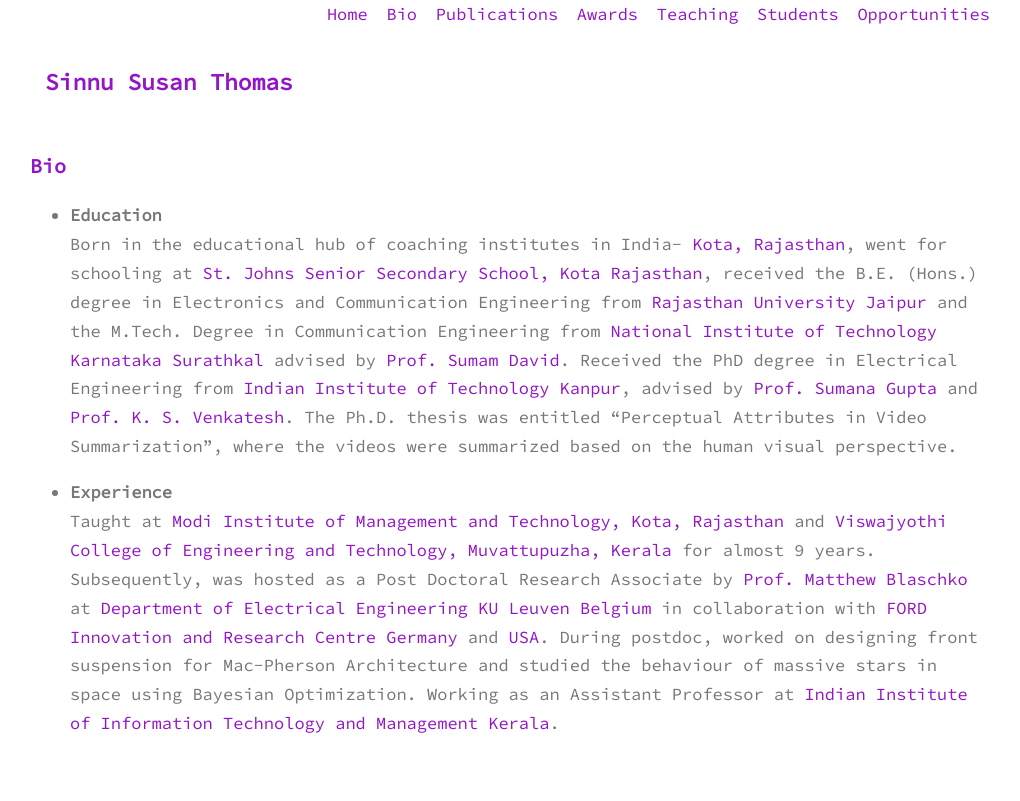
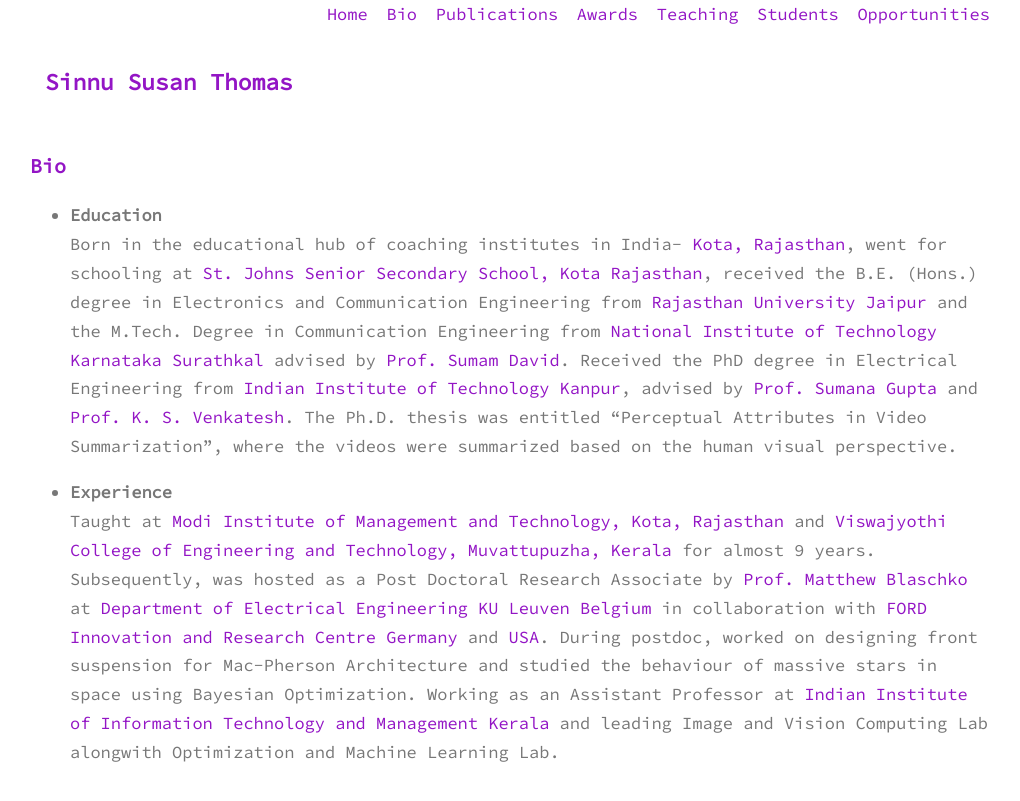
Before and after one commit to sinnuthomas/sinnuthomas.github.io, a Jekyll site: the page built from bio.md, in a window 1280 px wide. Shown: the top 801 px of the page, without its empty margins (130-1150 px from the left). Built offline with Jekyll 4.4.1, drawn with Linux system fonts in a browser that asks for light colours.

Commit message:
Update bio.md

```diff
--- a/bio.md
+++ b/bio.md
@@ -9,4 +9,4 @@
 
 * **Experience**
   <br/>
-Taught at [Modi Institute of Management and Technology, Kota, Rajasthan](http://www.modiedukota.org/) and [Viswajyothi College of Engineering and Technology, Muvattupuzha, Kerala](https://vjcet.org/#/) for almost 9 years.  Subsequently, was hosted as a Post Doctoral Research Associate by [Prof. Matthew Blaschko](https://homes.esat.kuleuven.be/~mblaschk/)  at [Department of Electrical Engineering KU Leuven Belgium](https://www.esat.kuleuven.be/psi) in collaboration with [FORD Innovation and Research Centre Germany](https://www.ford.de/) and [USA](https://www.ford.com/). During postdoc, worked on designing front suspension for Mac-Pherson Architecture and studied the behaviour of massive stars in space using Bayesian Optimization. Working as an Assistant Professor at [Indian Institute of Information Technology and Management Kerala](https://www.iiitmk.ac.in/).
+Taught at [Modi Institute of Management and Technology, Kota, Rajasthan](http://www.modiedukota.org/) and [Viswajyothi College of Engineering and Technology, Muvattupuzha, Kerala](https://vjcet.org/#/) for almost 9 years.  Subsequently, was hosted as a Post Doctoral Research Associate by [Prof. Matthew Blaschko](https://homes.esat.kuleuven.be/~mblaschk/)  at [Department of Electrical Engineering KU Leuven Belgium](https://www.esat.kuleuven.be/psi) in collaboration with [FORD Innovation and Research Centre Germany](https://www.ford.de/) and [USA](https://www.ford.com/). During postdoc, worked on designing front suspension for Mac-Pherson Architecture and studied the behaviour of massive stars in space using Bayesian Optimization. Working as an Assistant Professor at [Indian Institute of Information Technology and Management Kerala](https://www.iiitmk.ac.in/) and leading Image and Vision Computing Lab alongwith Optimization and Machine Learning Lab.
```
